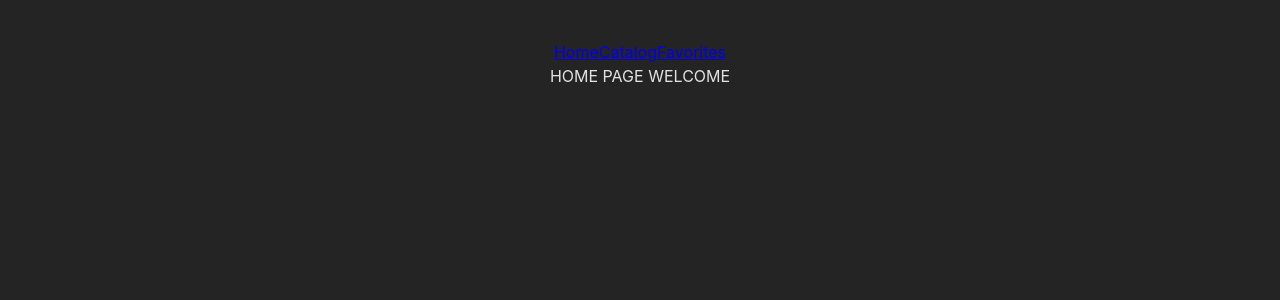
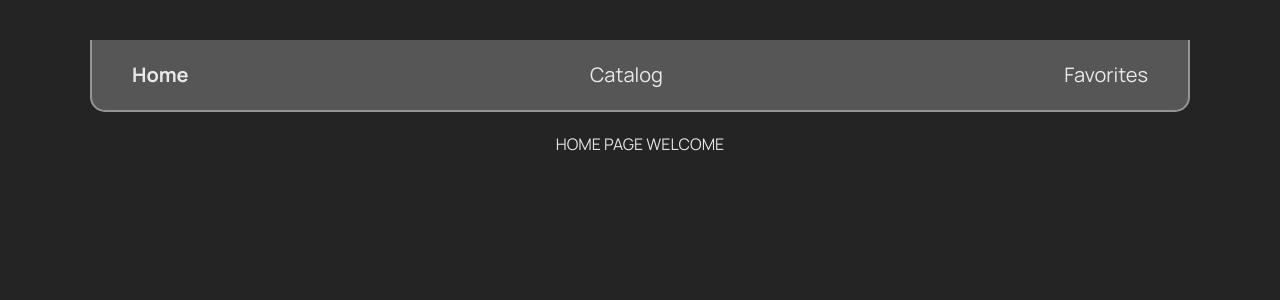
Before and after one commit to kiianskii/rent-cars-project, a React (Vite) app: page / in a window 1280 px wide. Shown: the top 300 px of the page. Built offline with nearby package versions, Linux system fonts and the light colour scheme.

Commit message:
modal + styles

```diff
--- a/index.html
+++ b/index.html
@@ -6,6 +6,12 @@
     <link rel="icon" type="image/svg+xml" href="/src/assets/car.svg" />
     <meta name="viewport" content="width=device-width, initial-scale=1.0" />
     <title>Rent Cars</title>
+    <link rel="preconnect" href="https://fonts.googleapis.com" />
+    <link rel="preconnect" href="https://fonts.gstatic.com" crossorigin />
+    <link
+      href="https://fonts.googleapis.com/css2?family=Manrope:wght@200..800&display=swap"
+      rel="stylesheet"
+    />
   </head>
   <body>
     <div id="root"></div>
--- a/src/components/CatalogItem/CatalogItem.jsx
+++ b/src/components/CatalogItem/CatalogItem.jsx
@@ -1,3 +1,5 @@
+import { useToggle } from "../../hooks/useToggle";
+import Modal from "../Modal/Modal";
 import s from "./CatalogItem.module.css";
 
 function CatalogItem({ item }) {
@@ -13,8 +15,12 @@ function CatalogItem({ item }) {
     mileage,
     functionalities,
   } = item;
+
+  const { openModal, closeModal, isOpen } = useToggle();
+
   return (
     <li className={s.item}>
+      <>
         <img className={s.img} src={img} alt={model} width="274" height="268" />
         <div>
           <div className={s.title_wrapper}>
@@ -28,7 +34,11 @@ function CatalogItem({ item }) {
             {functionalities[0]}
           </p>
         </div>
-      <button className={s.btn}>Learn more</button>
+        <button className={s.btn} onClick={openModal}>
+          Learn more
+        </button>
+      </>
+      {isOpen && <Modal closeModal={closeModal} item={item} />}
     </li>
   );
 }
--- a/src/components/CatalogList/CatalogList.module.css
+++ b/src/components/CatalogList/CatalogList.module.css
@@ -4,6 +4,7 @@
   list-style: none;
   display: flex;
   align-items: center;
+  justify-content: center;
   flex-wrap: wrap;
   gap: 50px 29px;
 }
--- a/src/components/Header/Header.jsx
+++ b/src/components/Header/Header.jsx
@@ -1,11 +1,18 @@
 import { NavLink } from "react-router-dom";
+import s from "./Header.module.css";
 
 function Header() {
   return (
-    <div>
-      <NavLink to="/">Home</NavLink>
-      <NavLink to="/catalog">Catalog</NavLink>
-      <NavLink to="/favorites">Favorites</NavLink>
+    <div className={s.list}>
+      <NavLink className={s.link} to="/">
+        Home
+      </NavLink>
+      <NavLink className={s.link} to="/catalog">
+        Catalog
+      </NavLink>
+      <NavLink className={s.link} to="/favorites">
+        Favorites
+      </NavLink>
     </div>
   );
 }
--- a/src/components/Header/Header.module.css
+++ b/src/components/Header/Header.module.css
@@ -0,0 +1,24 @@
+.link {
+  text-decoration: none;
+  color: inherit;
+  font-size: 20px;
+  font-weight: 400;
+}
+
+.list {
+  /* width: 1000px; */
+
+  display: flex;
+  align-items: center;
+  justify-content: space-between;
+  gap: 20px;
+  margin: 0 50px;
+  padding: 20px 40px;
+  border: 2px solid #959595;
+  border-bottom-left-radius: 15px;
+  border-bottom-right-radius: 15px;
+  border-top: none;
+  background: rgb(86, 86, 86);
+  margin-bottom: 20px;
+  /* position: fixed; */
+}
--- a/src/components/Layout/Layout.jsx
+++ b/src/components/Layout/Layout.jsx
@@ -5,7 +5,9 @@ function Layout() {
   return (
     <div>
       <Header />
-      <Outlet />
+      <div>
+        <Outlet />
+      </div>
     </div>
   );
 }
--- /dev/null
+++ b/src/components/Modal/Modal.jsx
@@ -0,0 +1,90 @@
+import s from "./Modal.module.css";
+
+import { useCallback, useEffect } from "react";
+
+const Modal = ({ item, closeModal }) => {
+  const {
+    img,
+    model,
+    make,
+    year,
+    rentalPrice,
+    address,
+
+    type,
+    mileage,
+    functionalities,
+    description,
+    id,
+    engineSize,
+    fuelConsumption,
+    accessories,
+    rentalConditions,
+  } = item;
+
+  console.log(rentalConditions.split("\n"));
+  const handleKeyDown = useCallback(
+    (e) => {
+      if (e.key === "Escape") {
+        closeModal();
+      }
+    },
+    [closeModal]
+  );
+
+  useEffect(() => {
+    document.addEventListener("keydown", handleKeyDown);
+
+    return () => {
+      document.removeEventListener("keydown", handleKeyDown);
+    };
+  }, [closeModal, handleKeyDown]);
+
+  const handleBackdropClick = (e) => {
+    if (e.target === e.currentTarget) {
+      closeModal();
+    }
+  };
+
+  return (
+    <div className={s.wrapper} onClick={handleBackdropClick}>
+      <div className={s.content}>
+        <button onClick={closeModal} className={s.closeBtn}>
+          X
+        </button>
+        <img className={s.img} src={img} alt={model} width="461" height="248" />
+        <div className={s.top_wrapper}>
+          <div className={s.title_wrapper}>
+            <h3>
+              {make} {model}, {year}
+            </h3>
+            <p>{rentalPrice}</p>
+          </div>
+          <p>
+            {address} | Id: {id} | Year: {year} | Type: {type} | Fuel
+            consumption: {fuelConsumption} | Engine Size: {engineSize}
+          </p>
+          <p>{description}</p>
+        </div>
+        <div>
+          <h3>Accessories and functionalities:</h3>
+          <p>
+            {functionalities.join(" | ")} | {accessories.join(" | ")}
+          </p>
+        </div>
+        <div>
+          <h3>Rental Conditions:</h3>
+          <p>
+            {rentalConditions.split("/n")} Mileage: {mileage} Price:
+            {rentalPrice}
+          </p>
+        </div>
+        <a href="tel:+380730000000" className={s.btn}>
+          Rental car
+        </a>
+      </div>
+    </div>
+  );
+};
+
+export default Modal;
--- /dev/null
+++ b/src/components/Modal/Modal.module.css
@@ -0,0 +1,68 @@
+.wrapper {
+  position: fixed;
+  inset: 0;
+  display: flex;
+  justify-content: center;
+  align-items: center;
+  background-color: rgba(0, 0, 0, 0.5);
+  backdrop-filter: blur(3px);
+  z-index: 289;
+}
+
+.content {
+  position: relative;
+  padding: 40px 20px;
+  overflow: hidden;
+  border-radius: 5px;
+  width: 541px;
+  max-height: 752px;
+  border-radius: 24px;
+  background: #535252;
+  h1 {
+    font-size: 2rem;
+  }
+}
+
+.closeBtn {
+  position: absolute;
+  top: 20px;
+  right: 20px;
+  background-color: transparent;
+  border: none;
+  font-size: 20px;
+  cursor: pointer;
+  color: black;
+}
+
+.title {
+  height: 31px;
+
+  font-family: Poppins;
+  font-size: 24px;
+  font-weight: 400;
+  line-height: 36px;
+  letter-spacing: 0%;
+  text-align: center;
+  width: 280px;
+  margin: 0 auto 32px;
+}
+.btn {
+  display: inline-flex;
+  padding: 12px 50px;
+  justify-content: center;
+  align-items: center;
+  border-radius: 12px;
+  background: #3470ff;
+}
+
+.img {
+  object-fit: cover;
+  border-radius: 14px;
+  display: block;
+}
+
+.top_wrapper {
+  display: flex;
+  flex-direction: column;
+  gap: 10px;
+}
--- /dev/null
+++ b/src/hooks/useToggle.jsx
@@ -0,0 +1,10 @@
+import { useState } from "react";
+
+export const useToggle = () => {
+  const [isOpen, setIsOpen] = useState(false);
+  const closeModal = () => setIsOpen(false);
+  const openModal = () => setIsOpen(true);
+  const toggle = () => setIsOpen((prev) => !prev);
+
+  return { isOpen, closeModal, openModal, toggle };
+};
--- a/src/index.css
+++ b/src/index.css
@@ -1,5 +1,5 @@
 :root {
-  font-family: Inter, system-ui, Avenir, Helvetica, Arial, sans-serif;
+  font-family: Manrope;
   line-height: 1.5;
   font-weight: 400;
 
@@ -7,6 +7,8 @@
   color: rgba(255, 255, 255, 0.87);
   background-color: #242424;
 
+  width: 1280px;
+  margin: 0 auto;
   font-synthesis: none;
   text-rendering: optimizeLegibility;
   -webkit-font-smoothing: antialiased;
@@ -19,7 +21,16 @@ h3,
 h4,
 h5,
 h6,
-p {
+p,
+a {
   margin: 0;
   padding: 0;
 }
+
+.body_container {
+  margin-top: 100px;
+}
+
+.active {
+  font-weight: 700;
+}
```
Lines whose indentation alone changed are shown as unchanged.
